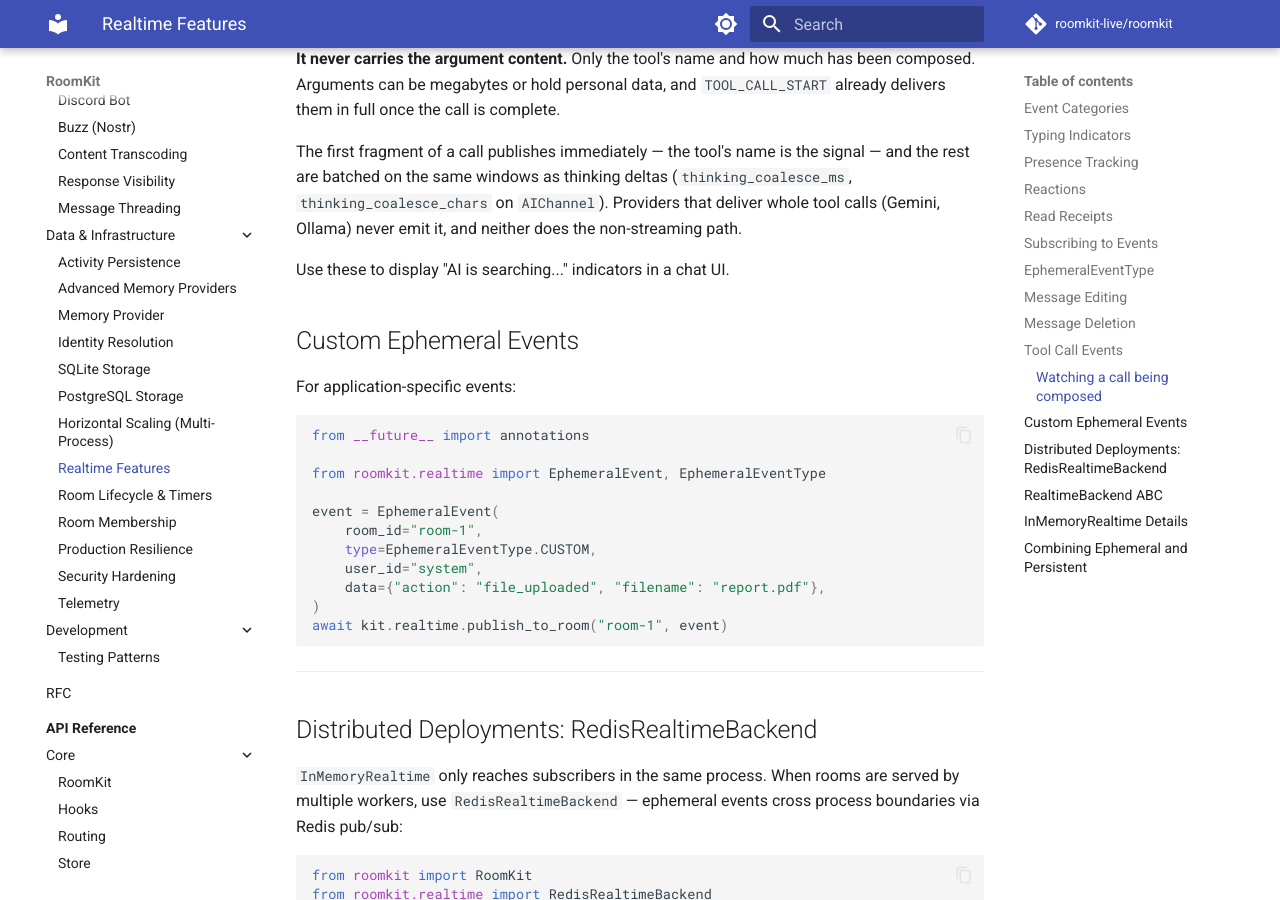
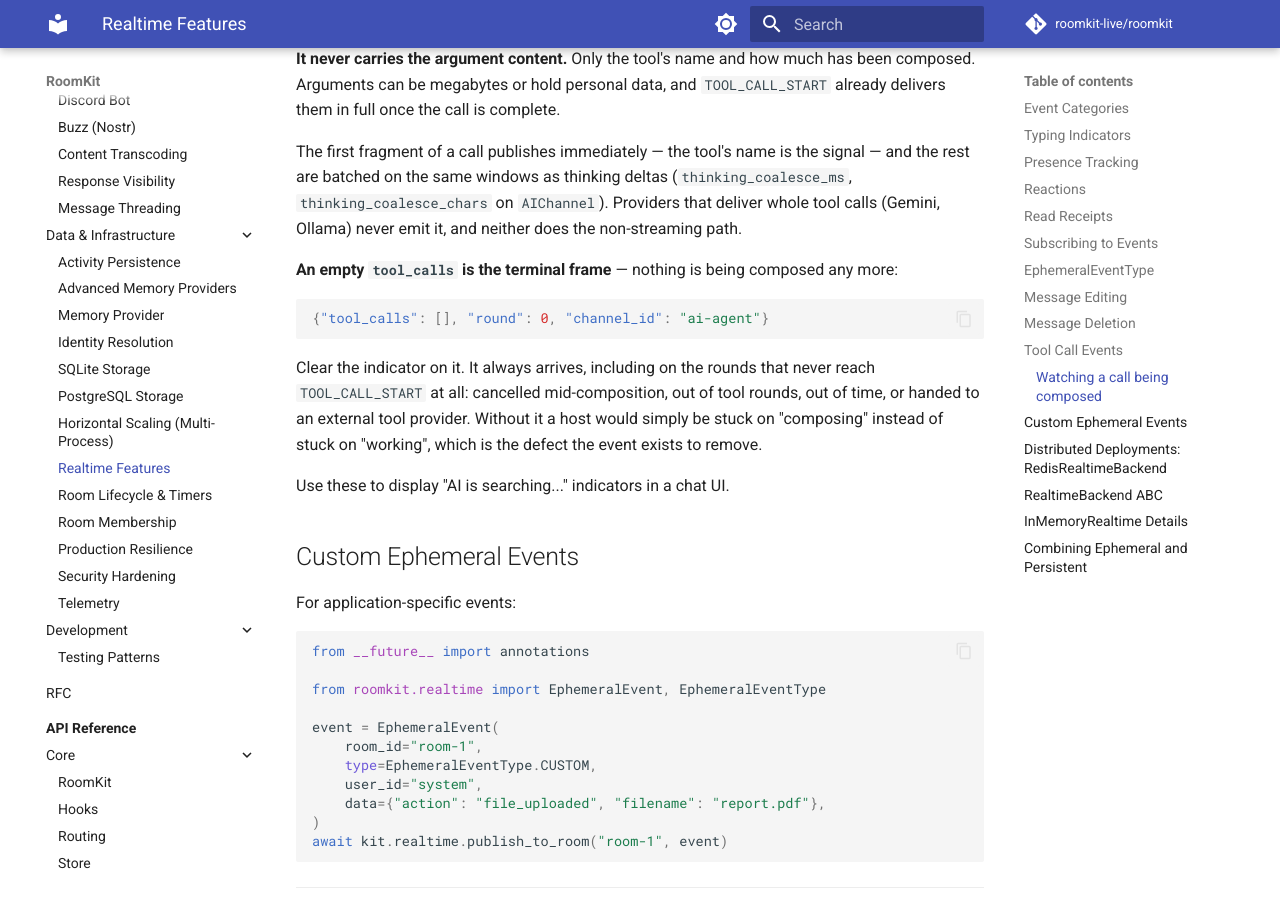
Before and after one commit to roomkit-live/roomkit-docs, an MkDocs documentation site: the page built from docs/guides/realtime-features.md, in a window 1280 px wide and 900 px high, scrolled down 5348 px. Built offline with MkDocs 1.6.1 and Material for MkDocs 9.7.7, drawn with Linux system fonts in a browser that asks for light colours; comment, search, counter and statistics services are not loaded.

Commit message:
docs(realtime): the terminal frame that ends a composition
A round that never reaches TOOL_CALL_START — cancelled, out of rounds, out of
time — still closes its composition with an empty tool_calls. Say so, and say
what a host does with it.

````diff
--- a/docs/guides/realtime-features.md
+++ b/docs/guides/realtime-features.md
@@ -232,6 +232,19 @@ signal — and the rest are batched on the same windows as thinking deltas
 that deliver whole tool calls (Gemini, Ollama) never emit it, and neither does
 the non-streaming path.
 
+**An empty `tool_calls` is the terminal frame** — nothing is being composed any
+more:
+
+```json
+{"tool_calls": [], "round": 0, "channel_id": "ai-agent"}
+```
+
+Clear the indicator on it. It always arrives, including on the rounds that
+never reach `TOOL_CALL_START` at all: cancelled mid-composition, out of tool
+rounds, out of time, or handed to an external tool provider. Without it a host
+would simply be stuck on "composing" instead of stuck on "working", which is
+the defect the event exists to remove.
+
 Use these to display "AI is searching..." indicators in a chat UI.
 
 ## Custom Ephemeral Events
````
